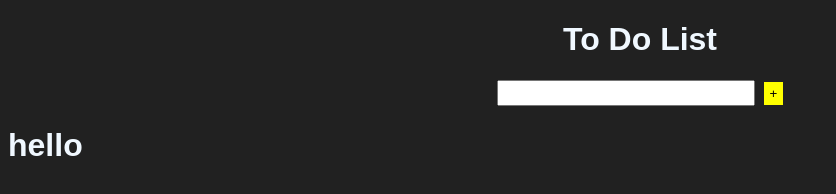
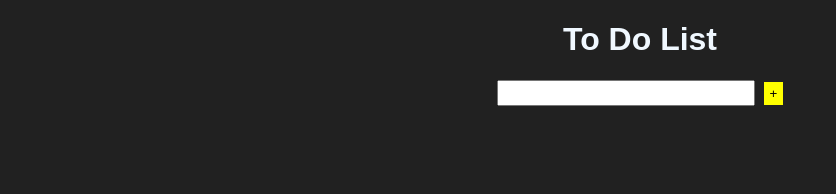
Before and after one commit to SagarThalkiya/To-Do-website, a plain HTML site: page index.html in a window 1280 px wide. Shown: the whole page, without its empty margins (0-836 px from the left). Drawn offline with Linux system fonts and the light colour scheme.

Commit message:
removed div hello

```diff
--- a/index.html
+++ b/index.html
@@ -13,9 +13,7 @@
         <button id="button">+</button>
         <div class="to-do" id="addTodo"></div>
     </div>
-    <div>
-        <h1>hello</h1>
-    </div>
+
 </body>
 <script>
     let container = document.getElementById('addTodo')
```
